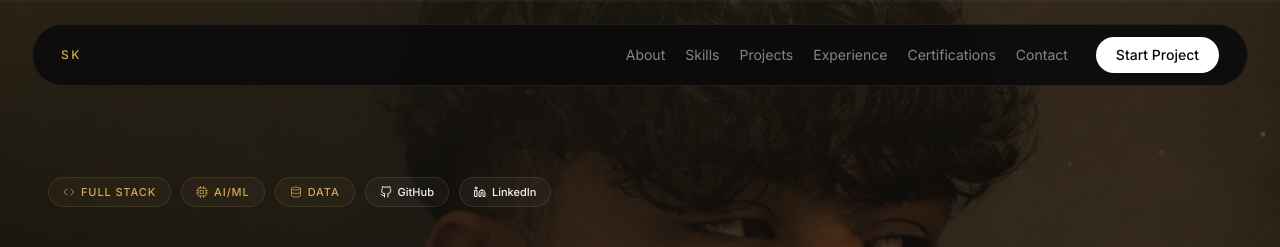
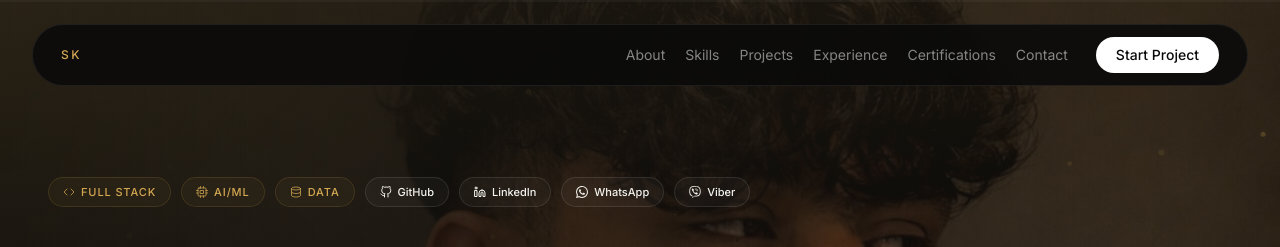
Before and after one commit to lifewithsushan/Portfolio, a React (Vite) app: page / in a window 1280 px wide. Shown: the top 247 px of the page. Built offline with nearby package versions, Linux system fonts and the light colour scheme.

Commit message:
feat: add WhatsApp and Viber direct contact links

```diff
--- a/src/components/sections/Hero.tsx
+++ b/src/components/sections/Hero.tsx
@@ -1,6 +1,7 @@
 import { useRef, useState } from "react";
 import { motion, useScroll, useTransform } from "framer-motion";
 import { FiArrowRight, FiChevronDown, FiCode, FiCpu, FiDatabase, FiGithub, FiLinkedin } from "react-icons/fi";
+import { SiWhatsapp, SiViber } from "react-icons/si";
 import { FlipButton } from "@/components/ui/FlipButton";
 import { useTypewriter } from "@/hooks/useTypewriter";
 import { staggerContainer, staggerItem } from "@/hooks/useAnimateInView";
@@ -87,6 +88,24 @@ export function Hero() {
               >
                 <FiLinkedin size={12} />
                 LinkedIn
+              </a>
+              <a
+                href="https://wa.me/9779769364562"
+                target="_blank"
+                rel="noreferrer"
+                className="inline-flex items-center gap-1.5 rounded-full border border-white/10 bg-white/[0.03] px-3.5 py-1.5 text-[11px] font-medium text-white/50 hover:text-white hover:border-white/20 transition"
+              >
+                <SiWhatsapp size={12} />
+                WhatsApp
+              </a>
+              <a
+                href="viber://chat?number=%2B9779769364562"
+                target="_blank"
+                rel="noreferrer"
+                className="inline-flex items-center gap-1.5 rounded-full border border-white/10 bg-white/[0.03] px-3.5 py-1.5 text-[11px] font-medium text-white/50 hover:text-white hover:border-white/20 transition"
+              >
+                <SiViber size={12} />
+                Viber
               </a>
             </motion.div>
 
--- a/src/components/ui/Footer.tsx
+++ b/src/components/ui/Footer.tsx
@@ -1,5 +1,6 @@
 import { motion } from "framer-motion";
 import { FiGithub, FiLinkedin } from "react-icons/fi";
+import { SiWhatsapp, SiViber } from "react-icons/si";
 import { staggerContainer, staggerItem } from "@/hooks/useAnimateInView";
 
 export function Footer() {
@@ -47,6 +48,26 @@ export function Footer() {
               >
                 <FiLinkedin size={16} />
               </motion.a>
+              <motion.a
+                href="https://wa.me/9779769364562"
+                target="_blank"
+                rel="noreferrer"
+                className="flex h-10 w-10 items-center justify-center rounded-full border border-white/10 text-white/40 transition hover:border-white/20 hover:text-white"
+                whileHover={{ scale: 1.1, borderColor: "rgba(212,168,83,0.3)" }}
+                whileTap={{ scale: 0.95 }}
+              >
+                <SiWhatsapp size={16} />
+              </motion.a>
+              <motion.a
+                href="viber://chat?number=%2B9779769364562"
+                target="_blank"
+                rel="noreferrer"
+                className="flex h-10 w-10 items-center justify-center rounded-full border border-white/10 text-white/40 transition hover:border-white/20 hover:text-white"
+                whileHover={{ scale: 1.1, borderColor: "rgba(212,168,83,0.3)" }}
+                whileTap={{ scale: 0.95 }}
+              >
+                <SiViber size={16} />
+              </motion.a>
             </div>
           </motion.div>
 
--- a/src/data/contact.ts
+++ b/src/data/contact.ts
@@ -1,4 +1,5 @@
 import { FiGithub, FiGlobe, FiLinkedin, FiMail, FiMapPin, FiPhone } from "react-icons/fi";
+import { SiWhatsapp, SiViber } from "react-icons/si";
 import type { InfoCard, SocialLink } from "@/types";
 
 export const socialLinks: SocialLink[] = [
@@ -10,15 +11,27 @@ export const socialLinks: SocialLink[] = [
 export const contactCards: InfoCard[] = [
   {
     label: "Email",
-    value: "Reach out through the contact form",
-    href: "#contact-form",
+    value: "sushankc89@gmail.com",
+    href: "mailto:sushankc89@gmail.com",
     icon: FiMail,
   },
   {
     label: "Phone",
-    value: "Available upon request",
-    href: "#contact-form",
+    value: "+977 9769364562",
+    href: "tel:+9779769364562",
     icon: FiPhone,
+  },
+  {
+    label: "WhatsApp",
+    value: "Chat on WhatsApp",
+    href: "https://wa.me/9779769364562",
+    icon: SiWhatsapp,
+  },
+  {
+    label: "Viber",
+    value: "Message on Viber",
+    href: "viber://chat?number=%2B9779769364562",
+    icon: SiViber,
   },
   {
     label: "LinkedIn",
@@ -33,12 +46,6 @@ export const contactCards: InfoCard[] = [
     icon: FiGithub,
   },
   {
-    label: "Portfolio",
-    value: "Immersive interactive web presence",
-    href: "#home",
-    icon: FiGlobe,
-  },
-  {
     label: "Location",
     value: "Satdobato, Lalitpur, Nepal",
     icon: FiMapPin,
```
